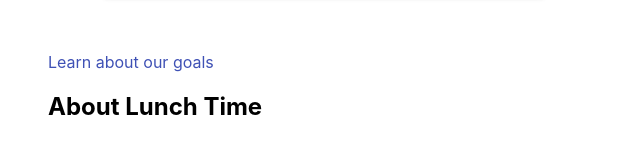
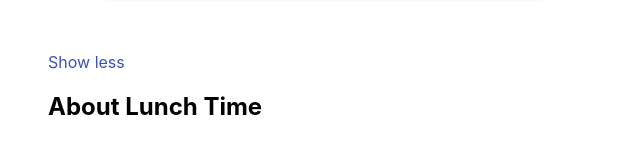
Before and after one commit to Cwlowe/Lunch_time, a Next.js app: page / in a window 1280 px wide. Shown: the part 339-481 px from the top of the page, without its empty margins (316-956 px from the left). Built offline with nearby package versions, Linux system fonts and the light colour scheme; no server answers.

Commit message:
changed learn more toggle slightly

```diff
--- a/pages/index.js
+++ b/pages/index.js
@@ -107,7 +107,7 @@
 							</Button>
 						</form>
 						<Link href="#" onClick={toggleAboutus}>
-							Learn about our goals
+							{aboutusHidden ? 'Show less' : 'Learn about our goals'}
 						</Link>
 						<Collapse in={aboutusHidden}>
 							<Explainer />
```
